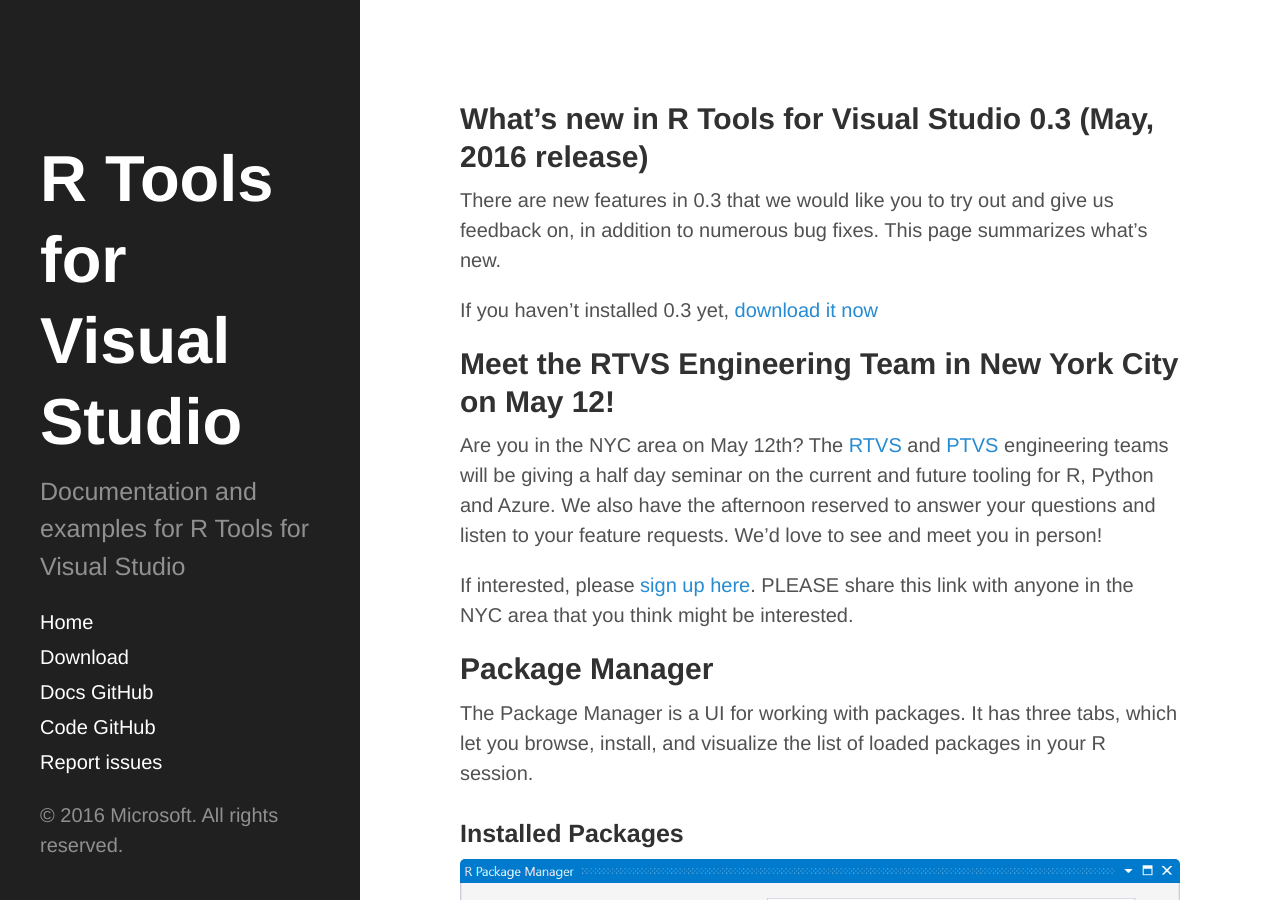
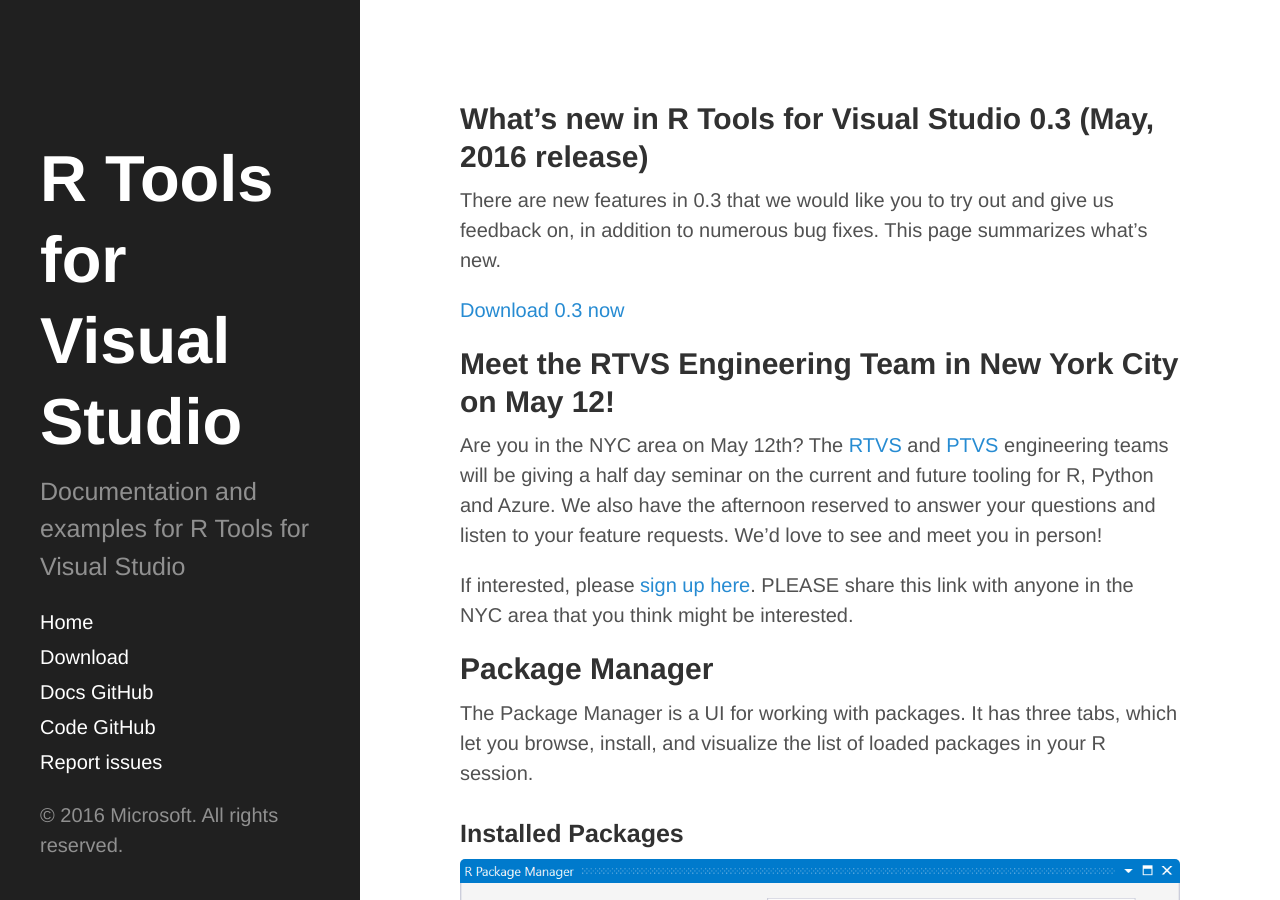
Before and after one commit to microsoft/RTVS-docs, a Jekyll site: the page built from new_for_03.md, in a window 1280 px wide and 900 px high. Built offline with Jekyll 4.4.1, drawn with Linux system fonts in a browser that asks for light colours.

Commit message:
updating download

```diff
--- a/new_for_03.md
+++ b/new_for_03.md
@@ -7,7 +7,7 @@
 There are new features in 0.3 that we would like you to try out and give us
 feedback on, in addition to numerous bug fixes. This page summarizes what's new.
 
-If you haven't installed 0.3 yet, [download it now](https://aka.ms/rtvs-current)
+[Download 0.3 now](https://aka.ms/rtvs-current)
 
 ## Meet the RTVS Engineering Team in New York City on May 12!
 
```
